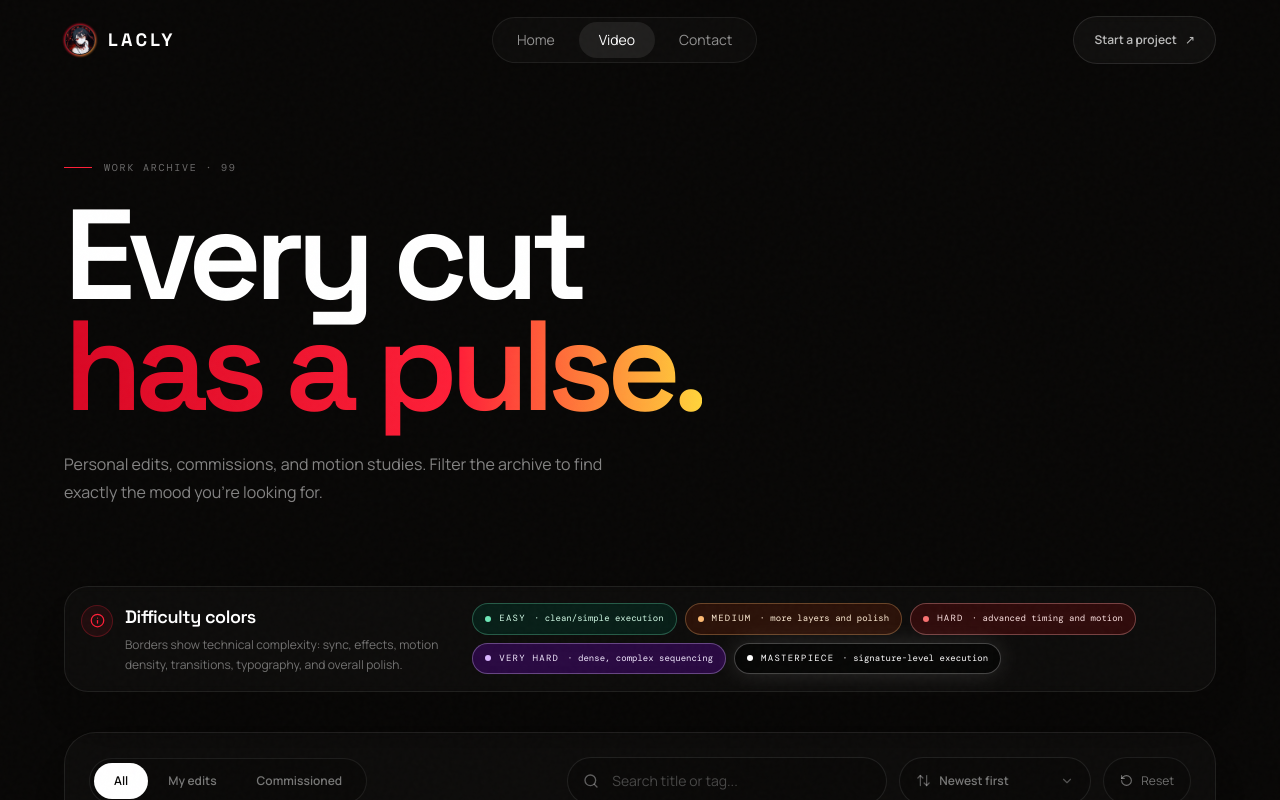
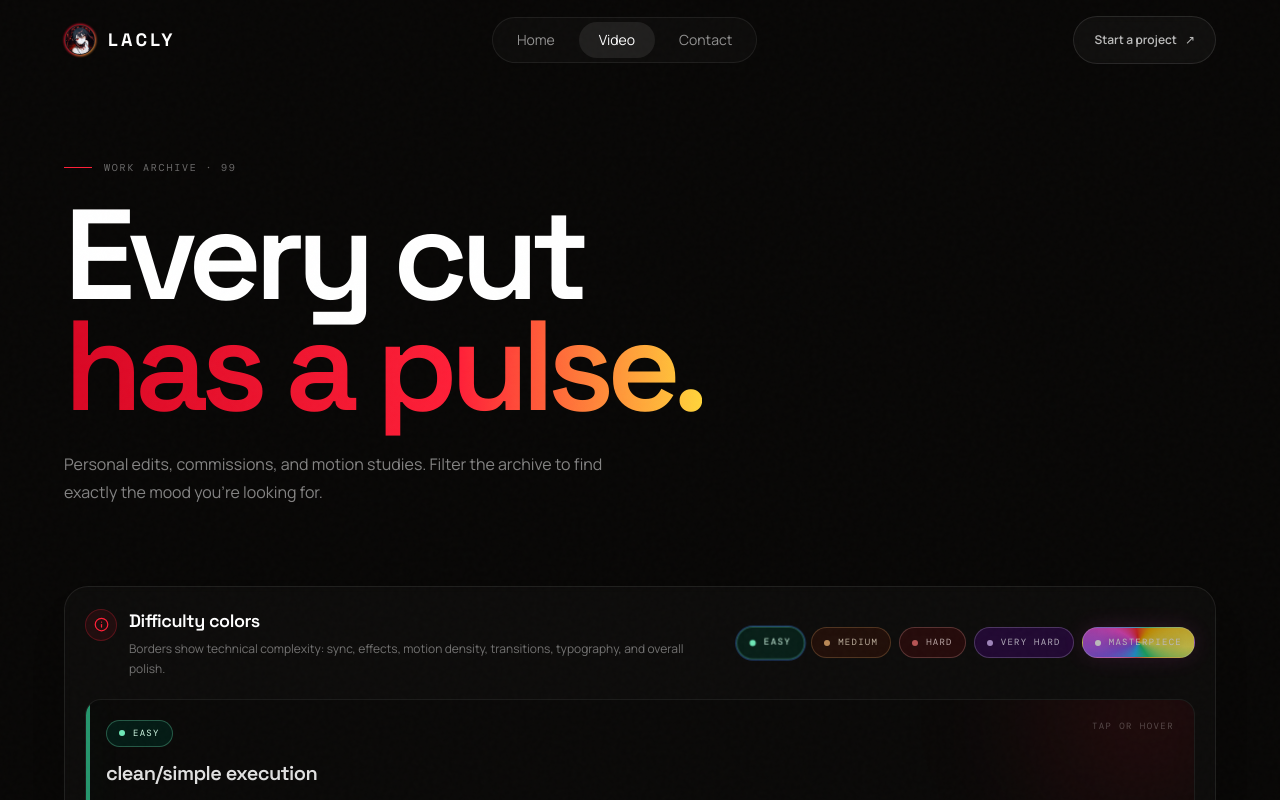
Before and after one commit to laclyy/laclyy.github.io, a React (Vite) app: page /videos in a window 1280 px wide. Shown: the top 800 px of the page. Built offline with nearby package versions, Linux system fonts and the light colour scheme.

Commit message:
refactor: streamline HomePage component and enhance difficulty legend descriptions

```diff
--- a/src/App.tsx
+++ b/src/App.tsx
@@ -26,5 +26,5 @@ export default function App() {
     document.querySelector('meta[name="description"]')?.setAttribute('content', profile.shortDescription)
   }, [profile])
 
-  return <div className="min-h-screen overflow-clip bg-ink text-white"><div className="noise pointer-events-none fixed inset-0 z-[100] opacity-[.035]" /><Navbar profile={profile} /><AnimatePresence mode="wait"><motion.div key={location.pathname} initial={{ opacity: 0 }} animate={{ opacity: 1 }} exit={{ opacity: 0 }} transition={{ duration: .25 }}><Routes location={location}><Route path="/" element={<HomePage profile={profile} socials={socials} videos={videos} onOpen={setSelected} />} /><Route path="/videos" element={<VideosPage videos={videos} loading={loading} onOpen={setSelected} />} /><Route path="/contact" element={<ContactPage profile={profile} socials={socials} />} /><Route path="*" element={<HomePage profile={profile} socials={socials} videos={videos} onOpen={setSelected} />} /></Routes></motion.div></AnimatePresence><Footer profile={profile} socials={socials} /><VideoModal video={selected} onClose={closeModal} /></div>
+  return <div className="min-h-screen overflow-clip bg-ink text-white"><div className="noise pointer-events-none fixed inset-0 z-[100] opacity-[.035]" /><Navbar profile={profile} /><AnimatePresence mode="wait"><motion.div key={location.pathname} initial={{ opacity: 0 }} animate={{ opacity: 1 }} exit={{ opacity: 0 }} transition={{ duration: .25 }}><Routes location={location}><Route path="/" element={<HomePage profile={profile} socials={socials} />} /><Route path="/videos" element={<VideosPage videos={videos} loading={loading} onOpen={setSelected} />} /><Route path="/contact" element={<ContactPage profile={profile} socials={socials} />} /><Route path="*" element={<HomePage profile={profile} socials={socials} />} /></Routes></motion.div></AnimatePresence><Footer profile={profile} socials={socials} /><VideoModal video={selected} onClose={closeModal} /></div>
 }
--- a/src/components/DifficultyLegend.tsx
+++ b/src/components/DifficultyLegend.tsx
@@ -1,27 +1,32 @@
 import { motion } from 'framer-motion'
-import { Info } from 'lucide-react'
+import { Info, Sparkles } from 'lucide-react'
+import { useState } from 'react'
 import { getDifficultyMeta } from '../lib/videoMeta'
 import type { VideoDifficulty } from '../types'
 
-const levels: Array<{ value: VideoDifficulty; short: string }> = [
-  { value: 'easy', short: 'clean/simple execution' },
-  { value: 'medium', short: 'more layers and polish' },
-  { value: 'hard', short: 'advanced timing and motion' },
-  { value: 'very hard', short: 'dense, complex sequencing' },
-  { value: 'masterpiece', short: 'signature-level execution' },
+const levels: Array<{ value: VideoDifficulty; short: string; description: string }> = [
+  { value: 'easy', short: 'clean/simple execution', description: 'Simple structure, clean pacing, light effects, and a focused idea executed without unnecessary density.' },
+  { value: 'medium', short: 'more layers and polish', description: 'More layered syncing, stronger transitions, extra polish, and a more deliberate edit rhythm.' },
+  { value: 'hard', short: 'advanced timing and motion', description: 'Complex timing, tighter motion work, heavier sound accents, and transitions that require more precision.' },
+  { value: 'very hard', short: 'dense, complex sequencing', description: 'Dense sequencing with multiple effects, fast changes, detailed sync, and a high level of control.' },
+  { value: 'masterpiece', short: 'signature-level execution', description: 'A showcase-level edit: standout concept, premium polish, high complexity, strong identity, and final-result impact.' },
 ]
 
 export default function DifficultyLegend() {
+  const [active, setActive] = useState<VideoDifficulty>('easy')
+  const activeLevel = levels.find((level) => level.value === active) ?? levels[0]
+  const activeMeta = getDifficultyMeta(activeLevel.value)
+
   return (
     <motion.aside
       initial={{ opacity: 0, y: 10 }}
       whileInView={{ opacity: 1, y: 0 }}
       viewport={{ once: true, amount: 0.4 }}
       transition={{ duration: 0.35 }}
-      className="rounded-3xl border border-white/[.08] bg-white/[.022] p-4 shadow-2xl shadow-black/10 backdrop-blur-sm"
+      className="overflow-hidden rounded-3xl border border-white/[.08] bg-white/[.022] p-4 shadow-2xl shadow-black/10 backdrop-blur-sm md:p-5"
       aria-label="Difficulty color legend"
     >
-      <div className="flex flex-col gap-4 lg:flex-row lg:items-center lg:justify-between">
+      <div className="flex flex-col gap-5 xl:flex-row xl:items-center xl:justify-between">
         <div className="flex items-start gap-3">
           <span className="mt-0.5 grid h-8 w-8 shrink-0 place-items-center rounded-full border border-flame/25 bg-flame/[.08] text-flame">
             <Info size={15} />
@@ -34,23 +39,52 @@ export default function DifficultyLegend() {
           </div>
         </div>
 
-        <div className="flex flex-wrap gap-2">
+        <div className="flex flex-wrap gap-2 xl:justify-end">
           {levels.map((level) => {
             const meta = getDifficultyMeta(level.value)
+            const isActive = active === level.value
             return (
-              <span
+              <button
                 key={level.value}
-                title={`${meta.label}: ${level.short}`}
-                className={`group inline-flex items-center gap-2 rounded-full px-3 py-2 font-mono text-[9px] uppercase tracking-[.14em] backdrop-blur-md transition duration-300 hover:-translate-y-0.5 ${meta.pillClass}`}
+                type="button"
+                onClick={() => setActive(level.value)}
+                onMouseEnter={() => setActive(level.value)}
+                onFocus={() => setActive(level.value)}
+                aria-pressed={isActive}
+                className={`group inline-flex items-center gap-2 rounded-full px-3 py-2 font-mono text-[9px] uppercase tracking-[.14em] backdrop-blur-md transition duration-300 hover:-translate-y-0.5 focus-ring ${meta.pillClass} ${isActive ? 'scale-[1.02] ring-1 ring-white/18' : 'opacity-[.72] hover:opacity-100'}`}
               >
                 <span className={`h-1.5 w-1.5 rounded-full ${meta.dotClass}`} />
                 <span>{meta.label}</span>
-                <span className="hidden normal-case tracking-normal text-white/34 xl:inline">· {level.short}</span>
-              </span>
+              </button>
             )
           })}
         </div>
       </div>
+
+      <motion.div
+        key={activeLevel.value}
+        initial={{ opacity: 0, y: 8 }}
+        animate={{ opacity: 1, y: 0 }}
+        transition={{ duration: 0.22, ease: [0.22, 1, 0.36, 1] }}
+        className="relative mt-5 overflow-hidden rounded-2xl border border-white/[.075] bg-black/20 p-4 md:p-5"
+      >
+        <div className={`pointer-events-none absolute inset-y-0 left-0 w-1 ${activeLevel.value === 'masterpiece' ? 'difficulty-frame-masterpiece' : activeMeta.frameClass}`} />
+        <div className="pointer-events-none absolute -right-16 -top-24 h-56 w-56 rounded-full bg-flame/10 blur-3xl" />
+        <div className="relative flex flex-col gap-3 sm:flex-row sm:items-start sm:justify-between">
+          <div>
+            <div className="flex items-center gap-2">
+              <span className={`inline-flex items-center gap-2 rounded-full px-3 py-1.5 font-mono text-[9px] uppercase tracking-[.14em] ${activeMeta.pillClass}`}>
+                <span className={`h-1.5 w-1.5 rounded-full ${activeMeta.dotClass}`} />
+                {activeMeta.label}
+              </span>
+              {activeLevel.value === 'masterpiece' && <Sparkles size={15} className="text-solar" />}
+            </div>
+            <p className="mt-3 font-display text-xl font-semibold tracking-[-.03em] text-white/88">{activeLevel.short}</p>
+            <p className="mt-2 max-w-3xl text-sm leading-6 text-white/48">{activeLevel.description}</p>
+          </div>
+          <span className="font-mono text-[9px] uppercase tracking-[.16em] text-white/25">Tap or hover</span>
+        </div>
+      </motion.div>
     </motion.aside>
   )
 }
--- a/src/index.css
+++ b/src/index.css
@@ -44,7 +44,7 @@ body { margin: 0; min-width: 320px; min-height: 100vh; background: #080706; font
   .difficulty-pill-medium { @apply border border-orange-300/30 bg-orange-950/55 text-orange-100; }
   .difficulty-pill-hard { @apply border border-red-300/35 bg-red-950/60 text-red-100; }
   .difficulty-pill-very-hard { @apply border border-purple-300/35 bg-purple-950/60 text-purple-100; }
-  .difficulty-pill-masterpiece { @apply border border-white/25 bg-black/55 text-white shadow-[0_0_24px_rgba(255,255,255,.12)]; }
+  .difficulty-pill-masterpiece { @apply border border-white/25 text-white shadow-[0_0_24px_rgba(255,79,216,.18)]; background: conic-gradient(from var(--rainbow-angle), #ff2b2b, #ffb800, #fff45c, #21d17c, #27b8ff, #8b5cf6, #ff4fd8, #ff2b2b); animation: rainbow-border 3.5s linear infinite; text-shadow: 0 1px 8px rgba(0,0,0,.42); }
 }
 
 .difficulty-frame-masterpiece {
@@ -97,5 +97,5 @@ body { margin: 0; min-width: 320px; min-height: 100vh; background: #080706; font
 @media (prefers-reduced-motion: reduce) {
   html { scroll-behavior: auto; }
   *, *::before, *::after { animation-duration: .01ms !important; animation-iteration-count: 1 !important; transition-duration: .01ms !important; }
-  .difficulty-frame-masterpiece { animation: none; }
+  .difficulty-frame-masterpiece, .difficulty-pill-masterpiece { animation: none; }
 }
```
Also changed, not shown: src/components/ContactSection.tsx (+1 -2 lines), src/pages/HomePage.tsx (+2 -17 lines).
